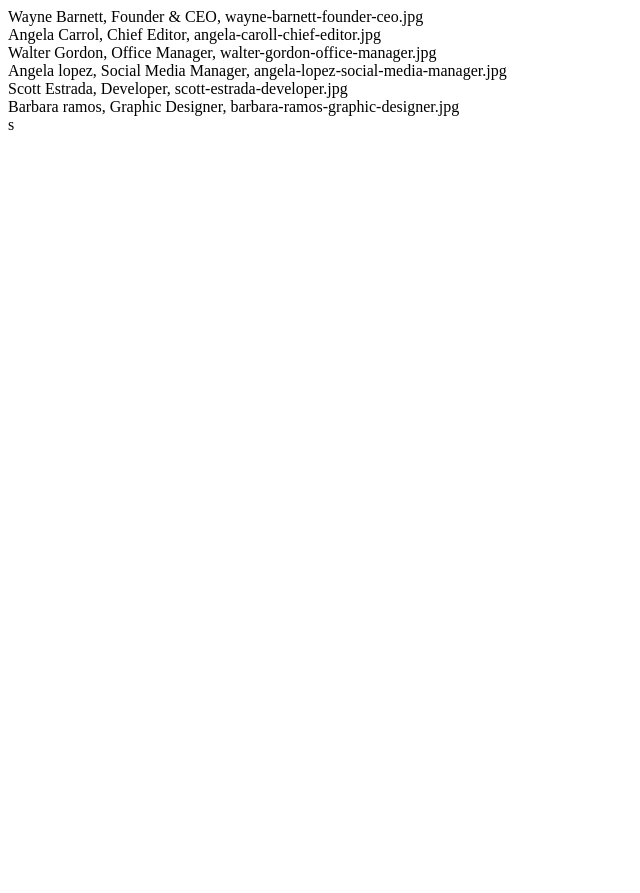
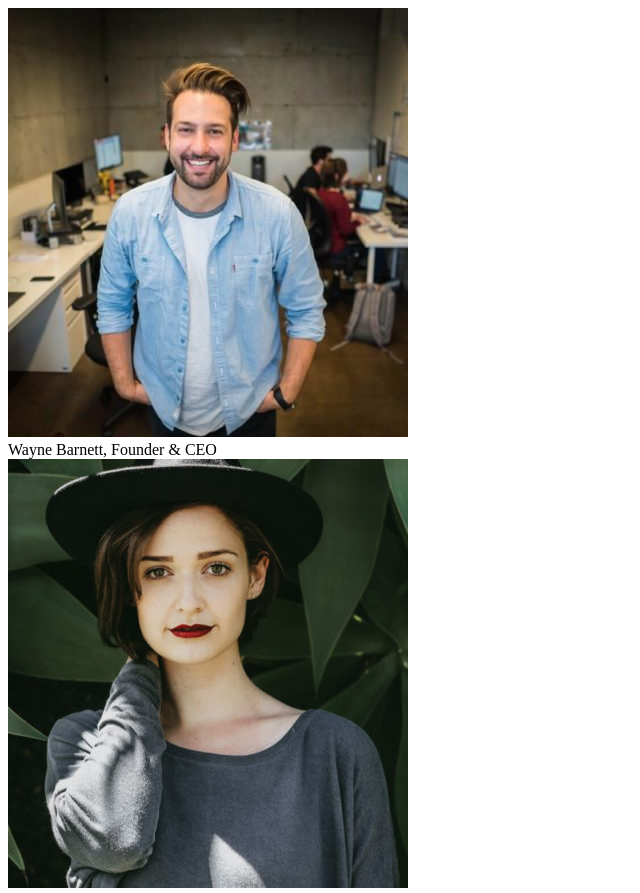
Before and after one commit to ceccobell/js-our-team, a plain HTML site: page bonus/index.html in a window 1280 px wide. Shown: the top 893 px of the page, without its empty margins (0-640 px from the left). Before the commit the page ends 800 px from the top, so only its background shows below. Drawn offline with Linux system fonts and the light colour scheme.

Commit message:
[UPD] bonus 1 done

```diff
--- a/bonus/index.html
+++ b/bonus/index.html
@@ -6,7 +6,9 @@
     <title>TEAM</title>
 </head>
 <body>
-    <div id="team"></div>
+    <div id="team">
+
+    </div>
     <script src="./js/script.js"></script>
 </body>
-</html>s
+</html>
--- a/bonus/js/script.js
+++ b/bonus/js/script.js
@@ -2,37 +2,38 @@ let team = [
     {
         nome: "Wayne Barnett",
         ruolo: "Founder & CEO",
-        foto: "wayne-barnett-founder-ceo.jpg"
+        foto: "./img/wayne-barnett-founder-ceo.jpg"
     },
     {
         nome: "Angela Carrol",
         ruolo: "Chief Editor",
-        foto: "angela-caroll-chief-editor.jpg"
+        foto: "./img/angela-caroll-chief-editor.jpg"
     },
     {
         nome: "Walter Gordon",
         ruolo: "Office Manager",
-        foto: "walter-gordon-office-manager.jpg"
+        foto: "./img/walter-gordon-office-manager.jpg"
     },
     {
         nome: "Angela lopez",
         ruolo: "Social Media Manager",
-        foto: "angela-lopez-social-media-manager.jpg"
+        foto: "./img/angela-lopez-social-media-manager.jpg"
     },
     {
         nome: "Scott Estrada",
         ruolo: "Developer",
-        foto: "scott-estrada-developer.jpg"
+        foto: "./img/scott-estrada-developer.jpg"
     },
     {
         nome: "Barbara ramos",
         ruolo: "Graphic Designer",
-        foto: "barbara-ramos-graphic-designer.jpg"
+        foto: "./img/barbara-ramos-graphic-designer.jpg"
     }
 
 ]
 console.log(team)
 
 for (let i = 0; i < team.length; i++) {
-    document.getElementById("team").innerHTML += "<div>" + team[i].nome + ", " + team[i].ruolo + ", " + team[i].foto + "</div>"
+    document.getElementById("team").innerHTML += `<img src="${team[i].foto}" alt="">
+                                                  <div>${team[i].nome}, ${team[i].ruolo}</div>`
 }
```
